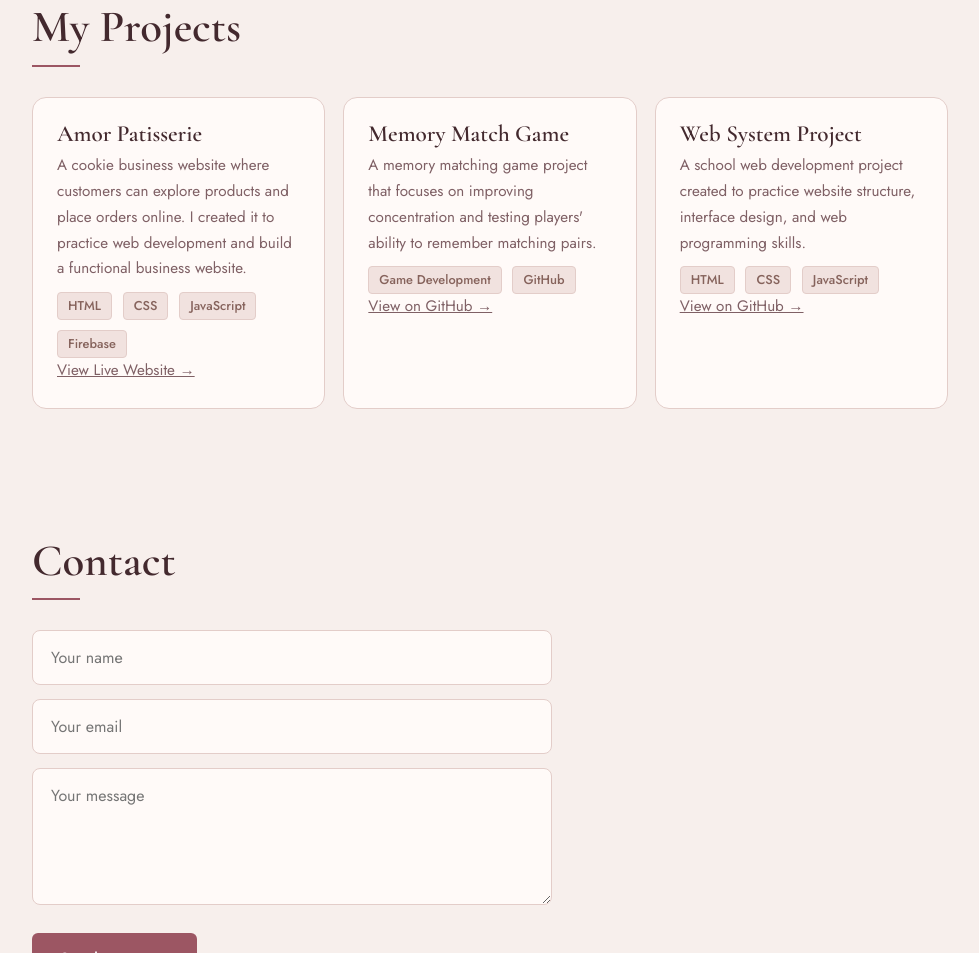
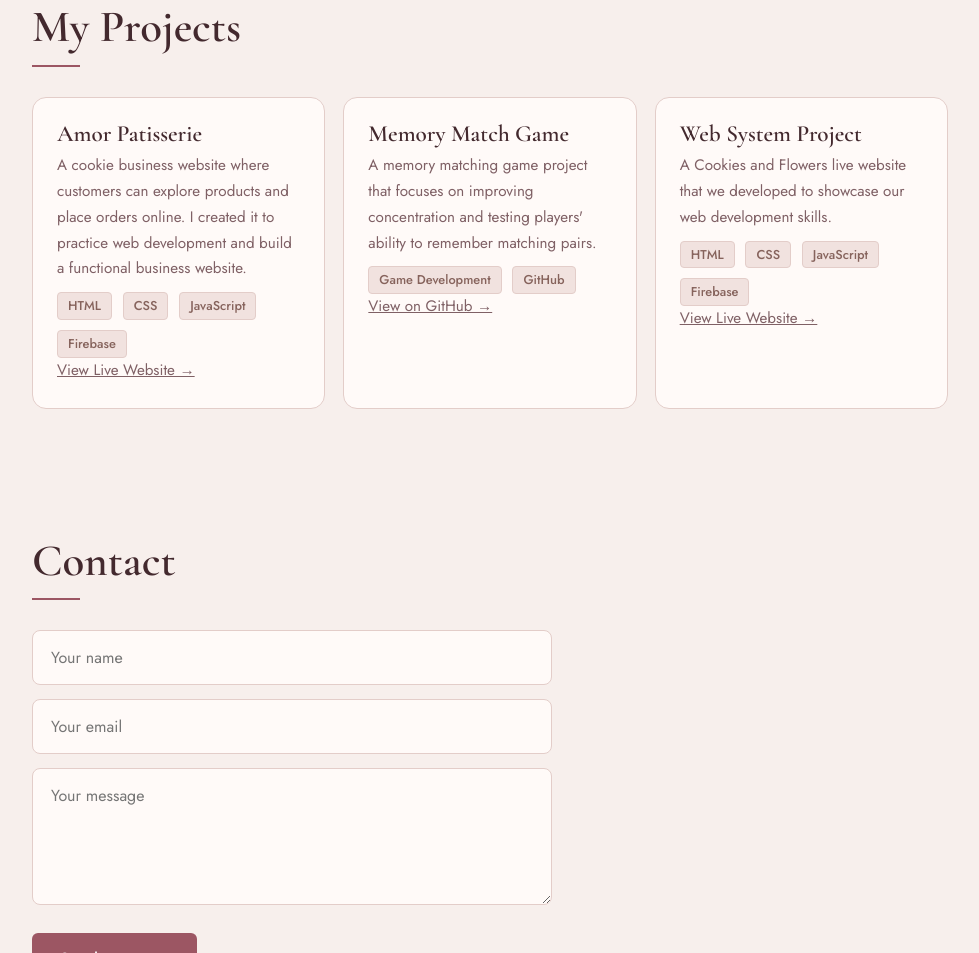
Before and after one commit to khatenicole920/khatenicole920portfolio.github.io, a plain HTML site: page index.html in a window 1280 px wide. Shown: the part 2878-3831 px from the top of the page, without its empty margins (150-1129 px from the left). Drawn offline with nearby package versions, Linux system fonts and the light colour scheme.

Commit message:
Update Web System project

```diff
--- a/index.html
+++ b/index.html
@@ -170,14 +170,15 @@ footer{text-align:center;padding:30px;color:var(--muted)}
 
     <div class="card">
       <h3>Web System Project</h3>
-      <p>A school web development project created to practice website structure, interface design, and web programming skills.</p>
+      <p>A Cookies and Flowers live website that we developed to showcase our web development skills.</p>
       <span class="tag">HTML</span>
       <span class="tag">CSS</span>
       <span class="tag">JavaScript</span>
+      <span class="tag">Firebase</span>
       <p>
-        <a href="https://github.com/khatenicole920/WebSystem-9326-AY225-Marquez"
+        <a href="https://group-2-943f3.web.app/"
            target="_blank" rel="noopener noreferrer">
-          View on GitHub →
+          View Live Website →
         </a>
       </p>
     </div>
```
Also changed, not shown: attendance.js (+13 -0 lines).
